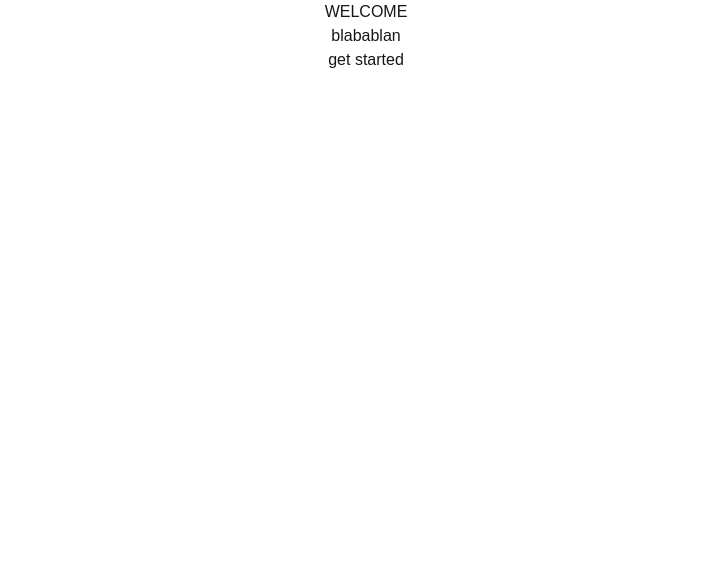
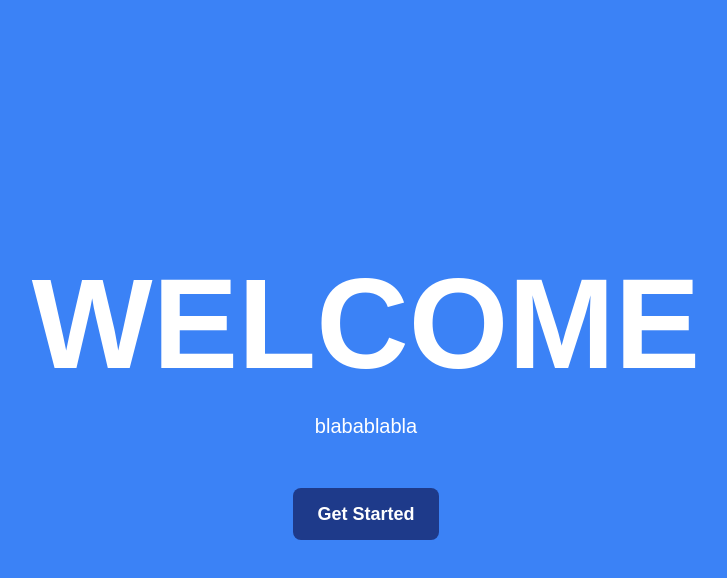
Before and after one commit to FabricioAcuna/quiz-group-task, a Next.js app: page / in a window 1280 px wide. Shown: the top 578 px of the page, without its empty margins (274-1001 px from the left). Built offline with nearby package versions, Linux system fonts and the light colour scheme.

Commit message:
welcome page update

```diff
--- a/pages/index.js
+++ b/pages/index.js
@@ -2,11 +2,13 @@ import Link from "next/link";
 
 export default function Home() {
   return (
-    <div className=" flex flex-col items-center">
-      <h1>WELCOME</h1>
-      <h2>blabablan</h2>
-      <Link href={"/quiz"}>
-        <button>get started</button>
+    <div className="flex flex-col items-center justify-center min-h-screen bg-blue-500">
+      <h1 className="text-9xl font-extrabold text-white mb-6">WELCOME</h1>
+      <h2 className="text-xl text-white mb-12">blabablabla</h2>
+      <Link href="/quiz">
+        <button className="px-6 py-3 text-lg font-semibold text-white bg-blue-900 rounded-lg  hover:bg-blue-950">
+          Get Started
+        </button>
       </Link>
     </div>
   );
```
